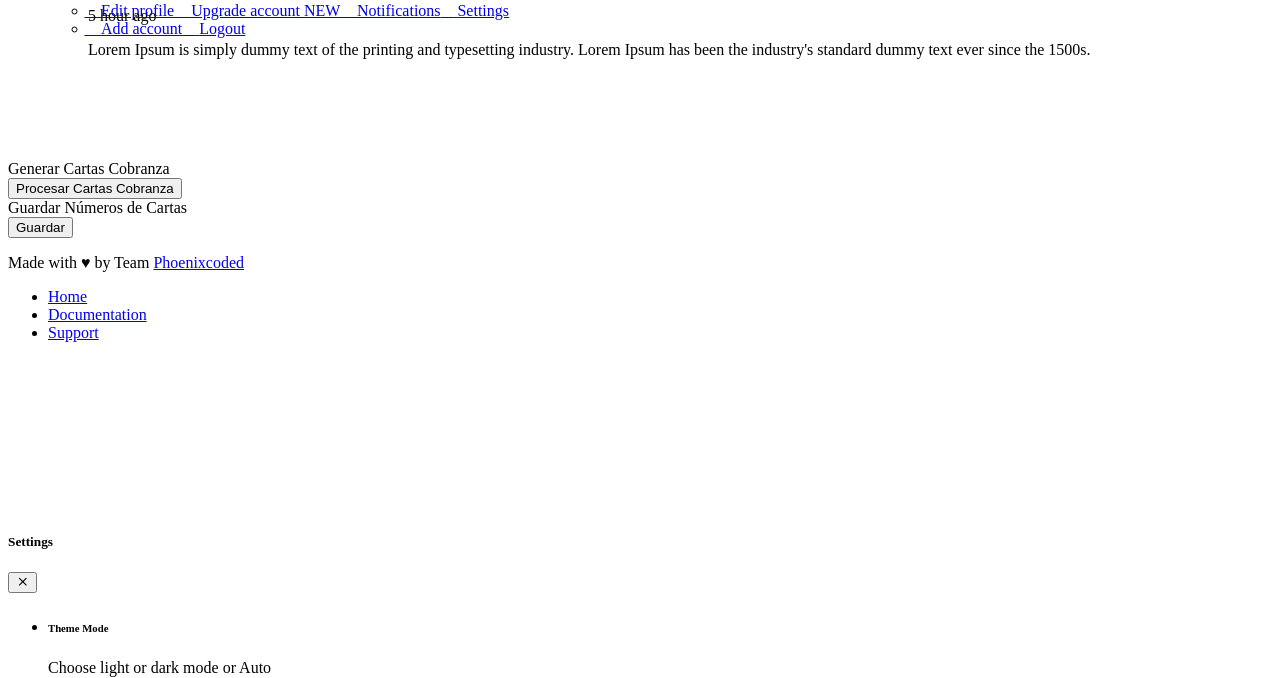
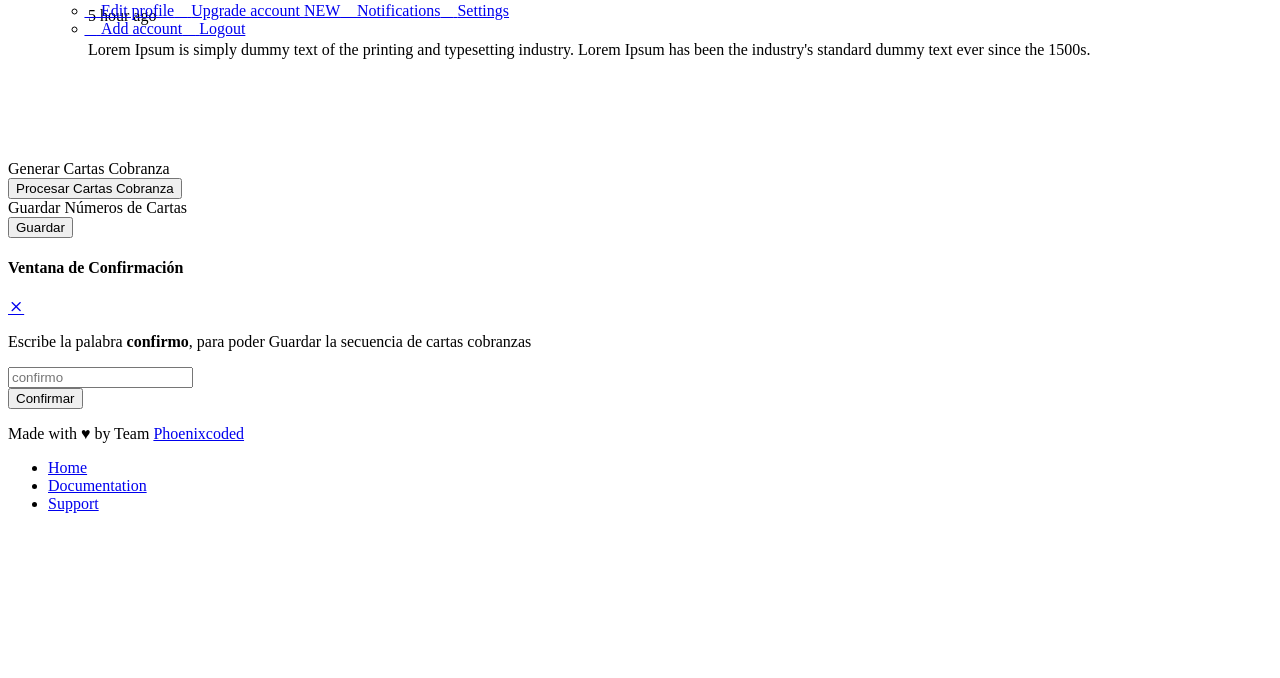
Before and after one commit to Alexiotovv/appvallejo_auto, a Django app: template templates/metricas/index.html in a window 1280 px wide. Shown: the part 2023-2701 px from the top of the page. Run offline with Django 3.2, Linux system fonts and the light colour scheme; the template is opened without the code that fills it, so the values that code supplies are empty; some libraries are stand-ins or nearby versions; some web fonts are replaced.

Commit message:
archivorequirements

```diff
--- a/templates/metricas/index.html
+++ b/templates/metricas/index.html
@@ -26,9 +26,35 @@
         </div>
     </div>
 
-    {% comment %} {% for d in data %}
-        <h4>{{d.DNI}}</h4>
-    {% endfor %} {% endcomment %}
+    <div class="modal fade login-modal" id="modalConfirmarGuardado">
+        <div class="modal-dialog modal-dialog-centered">
+            <div class="modal-content card mb-0 user-card">
+                <div class="modal-body">
+                    <div class="d-flex mb-4">
+                        <div class="flex-grow-1 me-3">
+                            <h4 class="f-w-500 mb-1">Ventana de Confirmación</h4>
+                          </div>
+                          <div class="flex-shrink-0">
+                            <a href="#" class="avtar avtar-s btn-link-danger btn-pc-default" data-bs-dismiss="modal">
+                              <i class="ti ti-x f-20"></i>
+                            </a>
+                        </div>
+                    </div>
+                    <p>Escribe la palabra <strong>confirmo</strong>, para poder Guardar la secuencia de cartas cobranzas</p>
+                   <input type="text" placeholder="confirmo" id="txtConfirmo" class="form-control sm">
+                </div>
+                <div class="modal-footer">
+                    <button class="btn btn-primary btn-sm" id="btnConfirmo">Confirmar</button>
+                </div>
+            </div>
+        </div>
+
+    </div>
+
+
+
+
+
 {% endblock content %}
 
 {% block js %}
@@ -36,13 +62,15 @@
     <script>
         function obtenerDatos(){
 
+
+
             $.ajax({
                 type: "GET",
                 url: "{% url 'appobtener_deudores' %}",
                 dataType: "json",
                 beforeSend: function() {
                     $("#spinner").prop('hidden',false);
-                    $("#espere").text("Procesando Números Cartas, por favor espere...")
+                    $("#espere").text("Procesando Datos, por favor espere...")
                     $("#espere").prop('hidden',false)
                 },
                 success: function (data) {
@@ -53,7 +81,15 @@
         }
     </script>
     <script>
+
         function guardarNumerosCartas(){
+            $("#modalConfirmarGuardado").modal("show");
+        }
+
+        $("#btnConfirmo").on("click",function (e) {
+            e.preventDefault();
+            if ($("#txtConfirmo").val()=='confirmo') {
+                $("#modalConfirmarGuardado").modal("hide");
                 $.ajax({
                     type: "POST",
                     url: "{% url 'appguardarnumeros_cartas' %}",
@@ -67,8 +103,14 @@
                     success: function (data) {
                         $("#spinner_numeros_cartas").prop('hidden',true);
                         $("#espere_numeros_cartas").text("Completado!")
+
                     }
                 });
+            }else{
+                alert("Palabra incorrecta");
             }
+
+        });
+
     </script>
 {% endblock js %}
```
Also changed, not shown: appMetricas/views.py (+4 -11 lines), requirements.txt (added, +31 -0 lines). Lines whose indentation alone changed are shown as unchanged.
